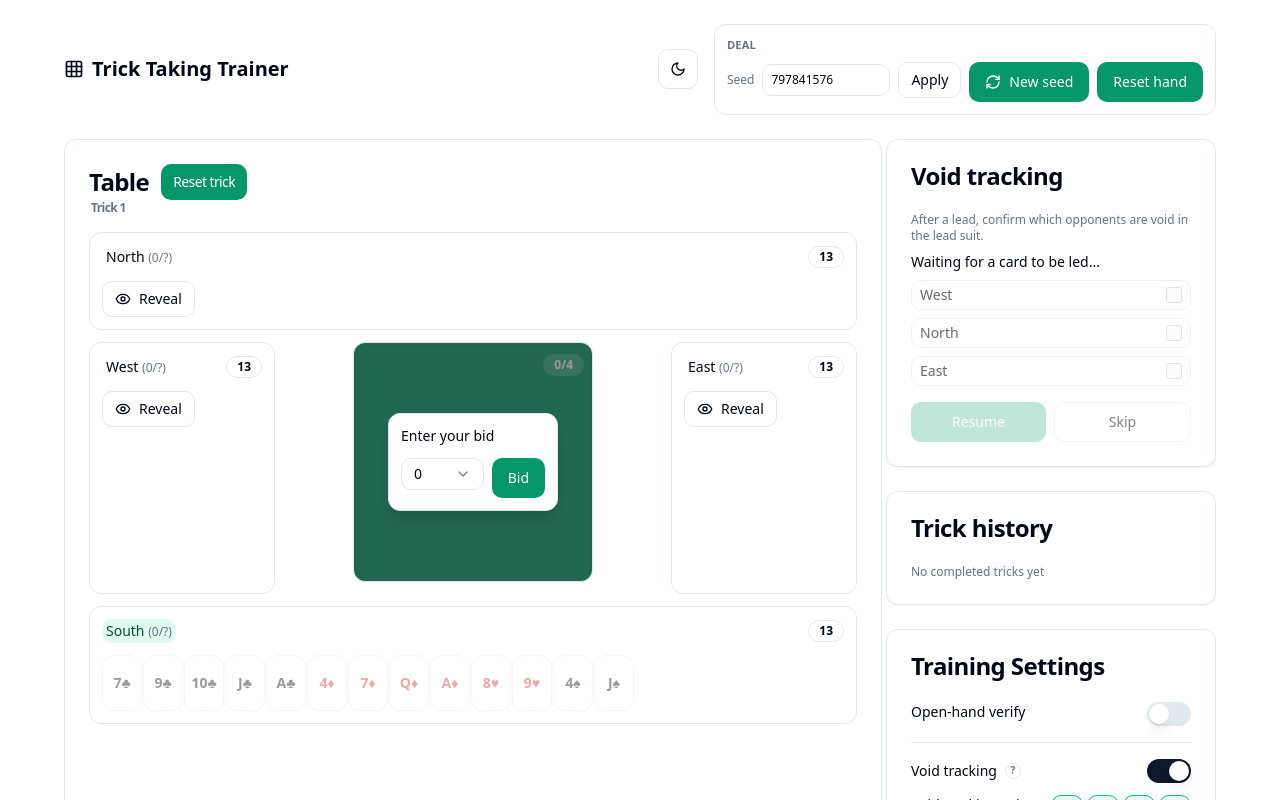
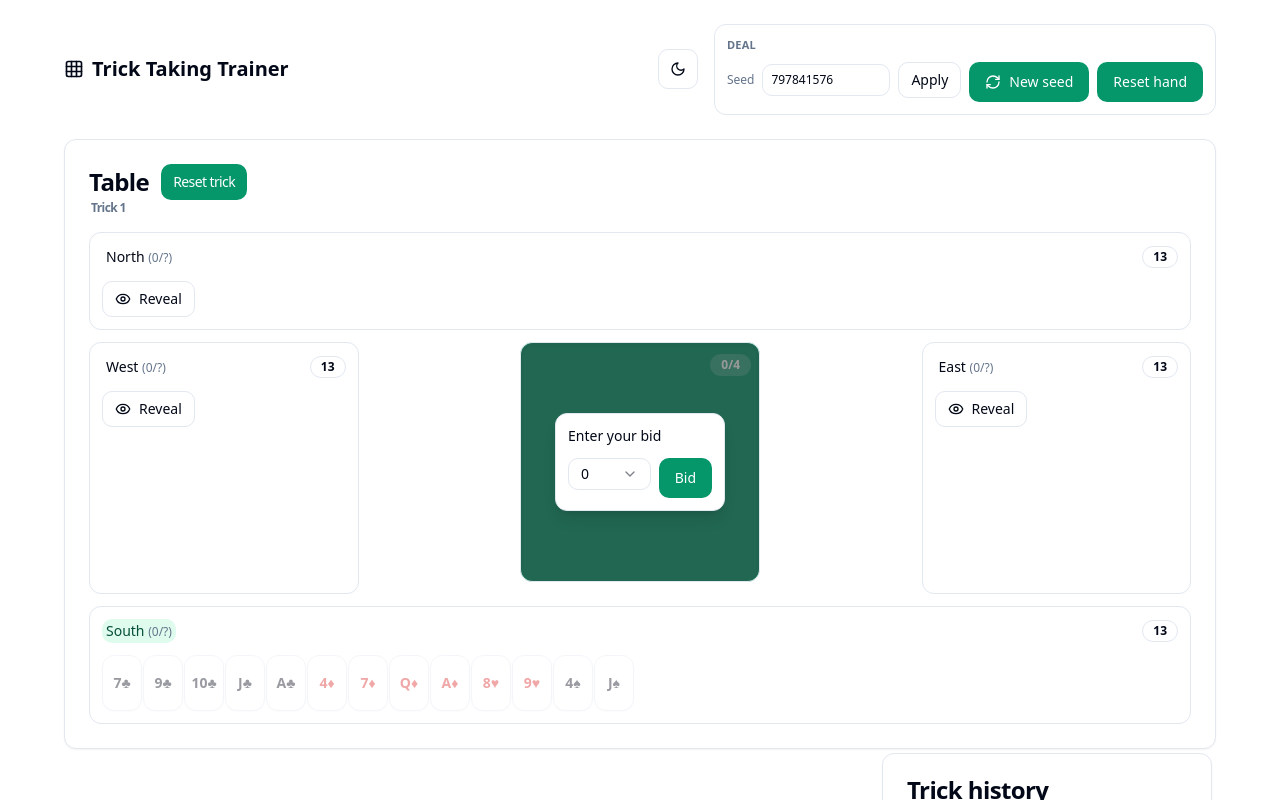
Before and after one commit to gsingh93/trick-taking-trainer, a React (Vite) app: page / in a window 1280 px wide. Shown: the top 800 px of the page. Built offline with nearby package versions, Linux system fonts and the light colour scheme; the HTML template or start-up script is replaced by a standard one.

Commit message:
Move void tracking into play-area prompt

```diff
--- a/src/App.tsx
+++ b/src/App.tsx
@@ -55,7 +55,6 @@ import { Grid3X3, RefreshCw, Moon, Sun } from "lucide-react";
 import { rankGlyph, suitColorClass, suitGlyph } from "@/ui/cardUtils";
 import { SettingsCard } from "@/components/SettingsCard";
 import { TrickHistoryCard } from "@/components/TrickHistoryCard";
-import { VoidTrackingCard } from "@/components/VoidTrackingCard";
 import { TableCard } from "@/components/TableCard";
 
 /**
@@ -1267,6 +1266,60 @@ export default function App() {
     );
   };
 
+  const renderVoidPrompt = () => {
+    if (!voidTrackingEnabled || !leadPromptActive || !leadPromptSuit) return null;
+    if (isViewingHistory) return null;
+    return (
+      <div className="absolute inset-0 flex items-center justify-center rounded-xl bg-black/40">
+        <div className="w-[240px] space-y-3 rounded-lg border bg-card px-3 py-3 text-sm shadow-lg">
+          <div className="text-sm font-medium">Which opponents are void in the lead suit?</div>
+          <div className={"text-sm " + suitColorClass(leadPromptSuit, suitStyleMode)}>
+            Lead suit: {suitGlyph(leadPromptSuit)}
+          </div>
+          <div className="space-y-2 text-sm">
+            {OPPONENTS.map((o) => {
+              const isLeader = leadPromptLeader === o;
+              const mismatch = leadMismatch[o];
+              const disabled = isLeader;
+              return (
+                <label
+                  key={o}
+                  className={
+                    "flex items-center justify-between rounded-md border px-2 py-1 " +
+                    (mismatch ? "border-destructive" : "border-border") +
+                    (disabled ? " opacity-60" : "")
+                  }
+                >
+                  <span>{seatLabels[o]}</span>
+                  <input
+                    type="checkbox"
+                    className="h-4 w-4"
+                    checked={leadSelections[o]}
+                    onChange={() => toggleLeadSelection(o)}
+                    disabled={disabled}
+                  />
+                </label>
+              );
+            })}
+          </div>
+          {leadWarning ? <div className="text-xs text-destructive">{leadWarning}</div> : null}
+          <div className="flex gap-2">
+            <Button
+              className="flex-1 bg-emerald-600 text-white hover:bg-emerald-700"
+              onClick={resumeAfterLeadPrompt}
+              disabled={isResolving || awaitContinue}
+            >
+              Resume
+            </Button>
+            <Button variant="outline" className="flex-1" onClick={skipLeadPrompt} disabled={isResolving || awaitContinue}>
+              Skip
+            </Button>
+          </div>
+        </div>
+      </div>
+    );
+  };
+
   const renderWinIntentPrompt = () => {
     if (!pendingIntentCard) return null;
     return (
@@ -1353,6 +1406,7 @@ export default function App() {
       onAdvanceTrick={handleAdvanceTrick}
       onResetTrick={resetTrickOnly}
       bidPrompt={renderBidPrompt()}
+      voidPrompt={renderVoidPrompt()}
       suitCountPrompt={renderSuitCountPrompt()}
       winIntentPrompt={renderWinIntentPrompt()}
     />
@@ -1409,28 +1463,6 @@ export default function App() {
       seatLabelMode={seatLabelMode}
       setSeatLabelMode={setSeatLabelMode}
       suits={SUITS}
-    />
-  );
-
-  const voidTrackingCard = (
-    <VoidTrackingCard
-      voidTrackingEnabled={voidTrackingEnabled}
-      isViewingHistory={isViewingHistory}
-      leadPromptActive={leadPromptActive}
-      trickLength={trick.length}
-      anyVoidObserved={anyVoidObserved}
-      leadPromptSuit={leadPromptSuit}
-      suitStyleMode={suitStyleMode}
-      seatLabels={seatLabels}
-      leadPromptLeader={leadPromptLeader}
-      leadMismatch={leadMismatch}
-      leadSelections={leadSelections}
-      toggleLeadSelection={toggleLeadSelection}
-      leadWarning={leadWarning}
-      resumeAfterLeadPrompt={resumeAfterLeadPrompt}
-      skipLeadPrompt={skipLeadPrompt}
-      isResolving={isResolving}
-      awaitContinue={awaitContinue}
     />
   );
 
@@ -1510,22 +1542,16 @@ export default function App() {
 
         {isShortViewport ? (
           <div className="space-y-6">
-            <div className="grid grid-cols-1 gap-1 md:grid-cols-[minmax(0,1fr)_auto]">
-              {tableCard}
-              <div className="w-full md:max-w-[330px] md:justify-self-end md:self-center">
-                {voidTrackingCard}
-              </div>
-            </div>
+            {tableCard}
             <div className="space-y-6 md:max-w-[330px] md:justify-self-end">
               {trickHistoryCard}
               {settingsCard}
             </div>
           </div>
         ) : (
-          <div className="grid grid-cols-1 gap-6 md:grid-cols-[minmax(0,1fr)_auto] md:gap-1 lg:grid-cols-[minmax(0,1fr)_minmax(0,1fr)_auto]">
+          <div className="grid grid-cols-1 gap-6 md:grid-cols-[minmax(0,1fr)_auto] md:gap-1">
             {tableCard}
             <div className="space-y-6 w-full md:max-w-[330px] md:justify-self-end">
-              {voidTrackingCard}
               {trickHistoryCard}
               {settingsCard}
             </div>
--- a/src/components/TableCard.tsx
+++ b/src/components/TableCard.tsx
@@ -246,6 +246,7 @@ type TableCardProps = {
   onAdvanceTrick: () => void;
   onResetTrick: () => void;
   bidPrompt: ReactNode;
+  voidPrompt: ReactNode;
   suitCountPrompt: ReactNode;
   winIntentPrompt: ReactNode;
 };
@@ -279,6 +280,7 @@ export function TableCard(props: TableCardProps) {
     onAdvanceTrick,
     onResetTrick,
     bidPrompt,
+    voidPrompt,
     suitCountPrompt,
     winIntentPrompt,
   } = props;
@@ -447,6 +449,7 @@ export function TableCard(props: TableCardProps) {
             </div>
 
             {bidPrompt}
+            {voidPrompt}
             {suitCountPrompt}
             {winIntentPrompt}
           </div>
```
